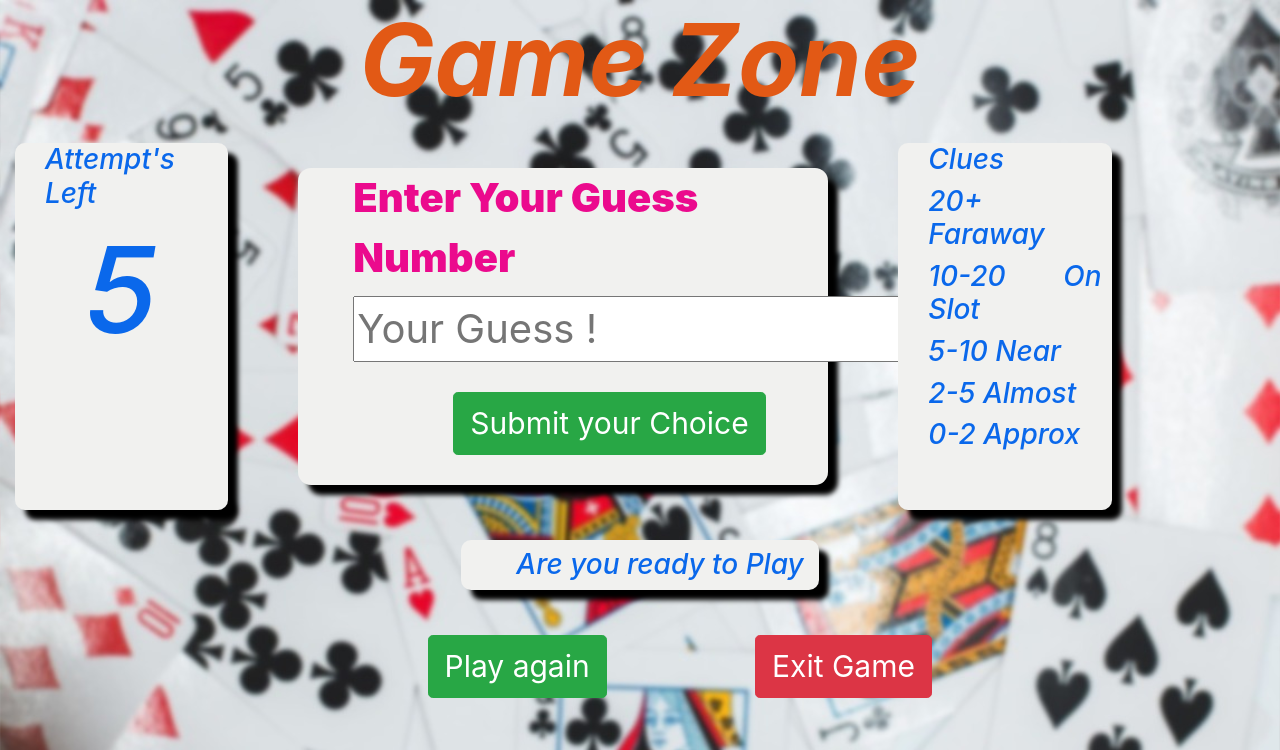
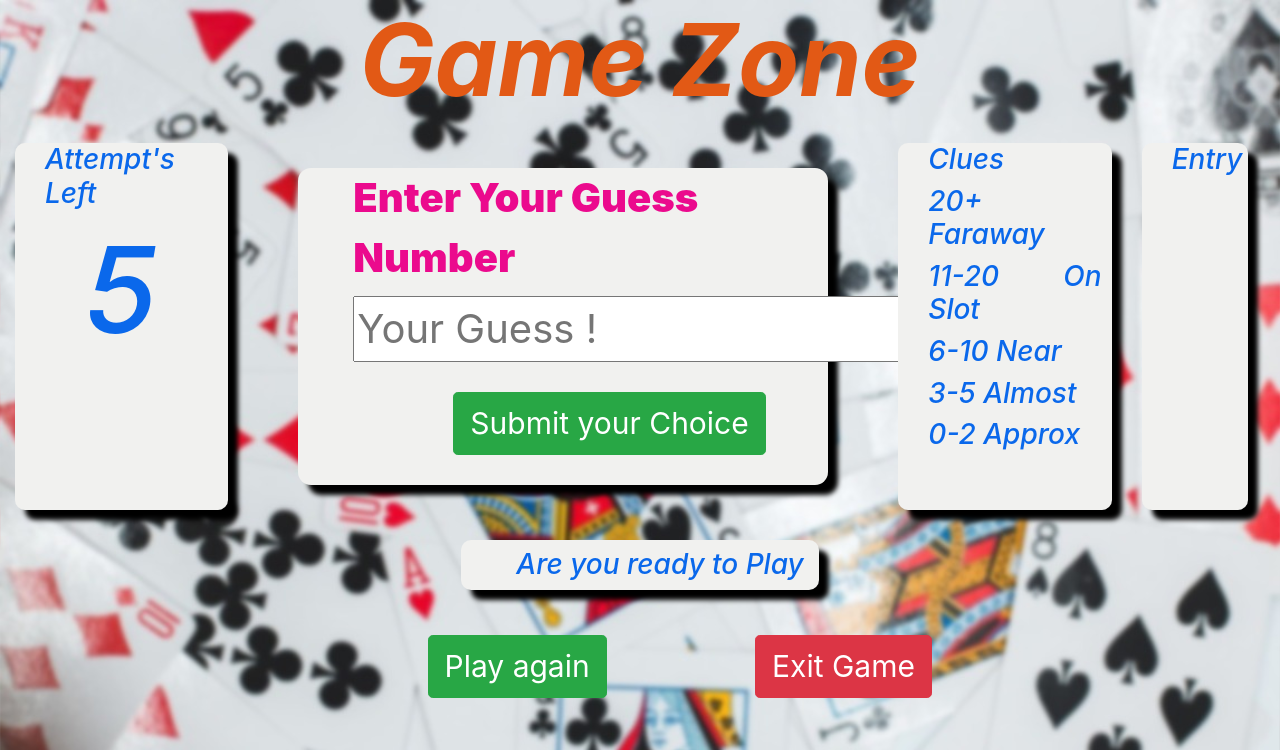
Before and after one commit to rsivaraman18/Guess-Game, a Flask app: page / in a window 1280 px wide. Shown: the top 750 px of the page. Run offline with Flask 3, Linux system fonts and the light colour scheme; some libraries are stand-ins or nearby versions.

Commit message:
Update index.html

```diff
--- a/templates/index.html
+++ b/templates/index.html
@@ -38,14 +38,21 @@
             <div class="col-md-2 entry2">
                 <h3> Clues </h3>
                 <h3> 20+  Faraway </h3>
-                <h3> 10-20 On Slot  </h3>
-                <h3> 5-10 Near  </h3>
-                <h3> 2-5 Almost  </h3>
+                <h3> 11-20 On Slot  </h3>
+                <h3> 6-10 Near  </h3>
+                <h3> 3-5 Almost  </h3>
                 <h3> 0-2 Approx </h3>
 
 
             </div>
+            <div class="col-md-1 entry2">
+                <h3> Entry </h3>
+                <!--<h4>{{result['uall']}} </h4>  -->
 
+                {% for i in result['uall']  %}
+                    <h4>{{ i }}</h4>
+                {% endfor %}
+            </div>
 
         </div>
 
@@ -59,9 +66,9 @@
                 <h1> {{result['gres']}} </h1>
                 <h3> {{result['tip']}} </h3>
                 <!--
-                    <h3>computer entry {{result['c']}} </h3>
+                <h3>computer entry {{result['c']}} </h3>
+                <h3>Difference {{result['d']}} </h3>
                 -->
-
             </div>
 
         </div>
```
